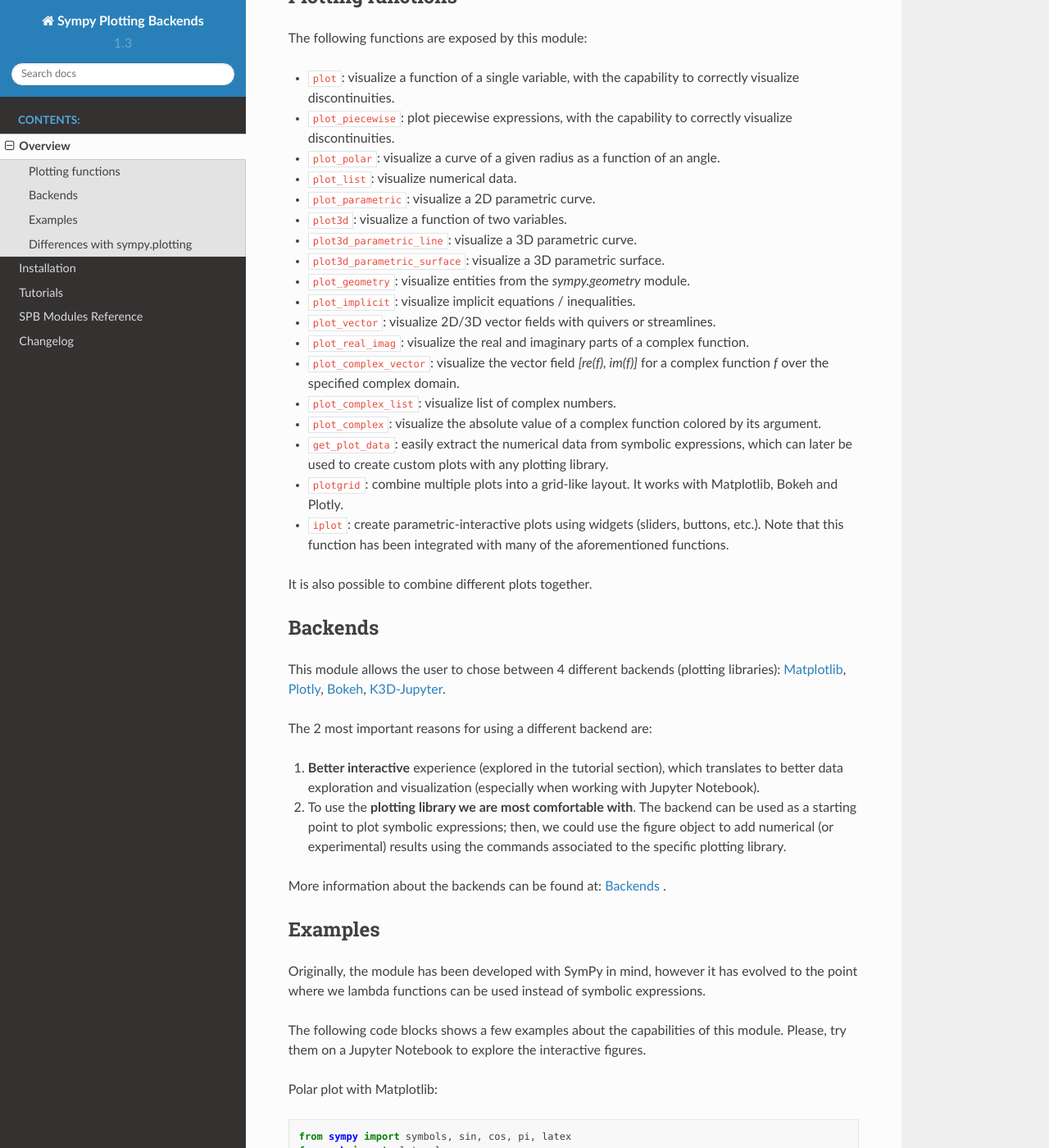
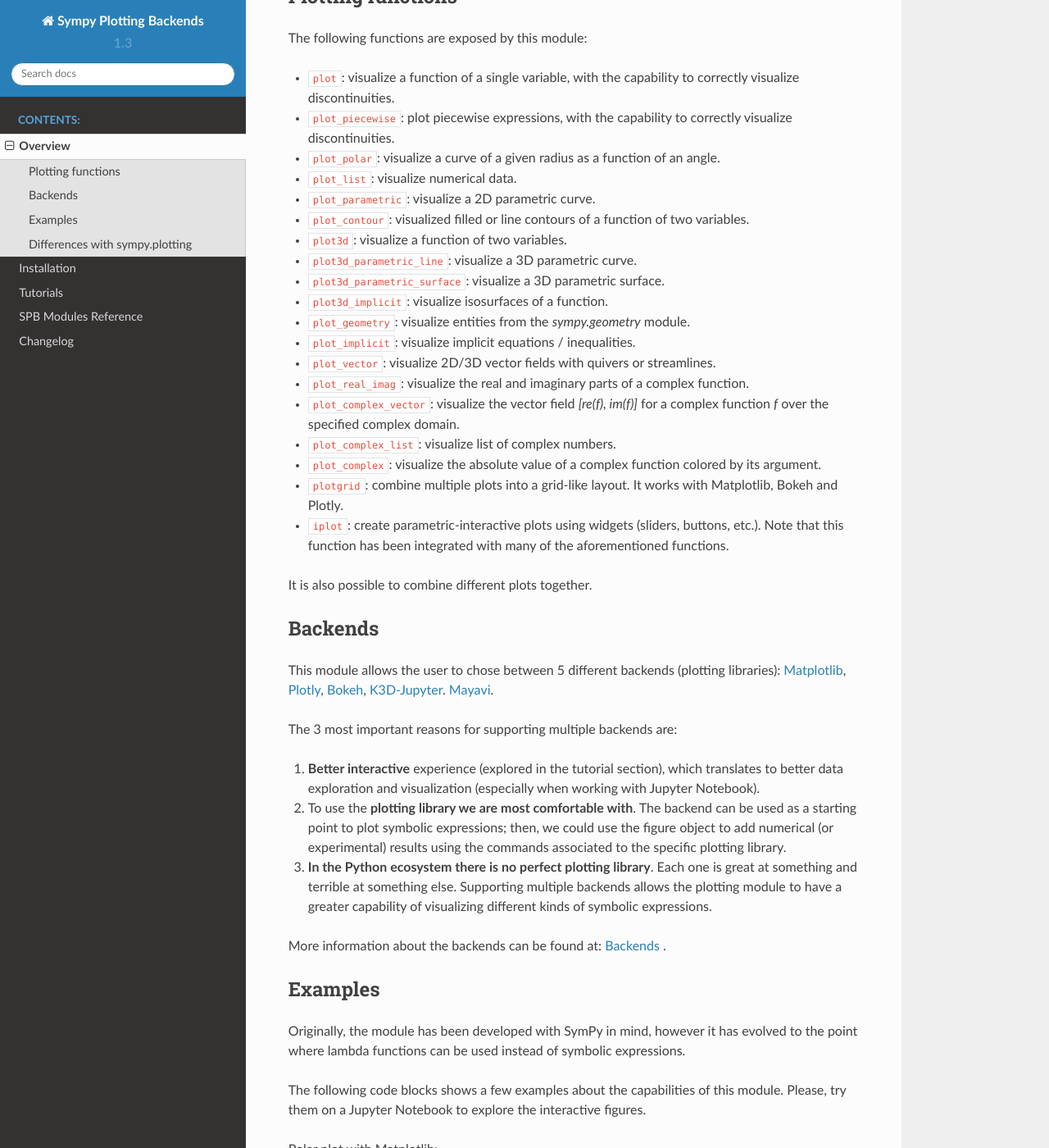
Before and after one commit to Davide-sd/sympy-plot-backends, a Sphinx documentation site: the page built from doc/source/overview.rst, in a window 1280 px wide and 1400 px high, scrolled down 229 px. Shown: the whole window at 82% size. Built offline with Sphinx 7.4.7 and the Read the Docs theme 2.0.0, drawn with Linux system fonts in a browser that asks for light colours; some of the changed text lies outside the part shown.

Commit message:
updated documentation

```diff
--- a/doc/requirements.txt
+++ b/doc/requirements.txt
@@ -5,5 +5,7 @@ jupyter-sphinx
 nbsphinx
 nbsphinx_link
 sphinx-rtd-theme
+# to be able to install mayavi we need
 vtk
+# to satidfy ipympl requirements we need
 ipywidgets<8,>=7.6.0
--- a/doc/source/changelog.rst
+++ b/doc/source/changelog.rst
@@ -5,12 +5,14 @@
 v1.3.1
 ======
 
-* Reintroduced ``MayaviBackend`` to plot symbolic expressions with Mayavi.
+* Reintroduced ``MayaviBackend`` to plot 3D symbolic expressions with Mayavi.
   Note that interactive widgets are still not supported by this backend.
 
 * ``plot_contour`` is now able to create filled contours or line contours on
   backends that supports such distinction. Set the ``is_filled`` keyword
   argument to choose the behaviour.
+
+* Implemented interactive widget support for ``plot_list``.
 
 * Implemented back-compatibility-related features with SymPy.
 
--- a/doc/source/overview.rst
+++ b/doc/source/overview.rst
@@ -18,9 +18,12 @@ The following functions are exposed by this module:
   angle.
 * ``plot_list``: visualize numerical data.
 * ``plot_parametric``: visualize a 2D parametric curve.
+* ``plot_contour``: visualized filled or line contours of a function of two
+  variables.
 * ``plot3d``: visualize a function of two variables.
 * ``plot3d_parametric_line``: visualize a 3D parametric curve.
 * ``plot3d_parametric_surface``: visualize a 3D parametric surface.
+* ``plot3d_implicit``: visualize isosurfaces of a function.
 * ``plot_geometry``: visualize entities from the `sympy.geometry` module.
 * ``plot_implicit``: visualize implicit equations / inequalities.
 * ``plot_vector``: visualize 2D/3D vector fields with quivers or streamlines.
@@ -31,9 +34,6 @@ The following functions are exposed by this module:
 * ``plot_complex_list``: visualize list of complex numbers.
 * ``plot_complex``: visualize the absolute value of a complex function
   colored by its argument.
-* ``get_plot_data``: easily extract the numerical data from symbolic
-  expressions, which can later be used to create custom plots with any
-  plotting library.
 * ``plotgrid``: combine multiple plots into a grid-like layout. It works with
   Matplotlib, Bokeh and Plotly.
 * ``iplot``: create parametric-interactive plots using widgets (sliders,
@@ -46,11 +46,15 @@ It is also possible to combine different plots together.
 Backends
 ========
 
-This module allows the user to chose between 4 different backends (plotting
-libraries): `Matplotlib <https://matplotlib.org/>`_, `Plotly <https://plotly.com/>`_,
-`Bokeh <https://github.com/bokeh/bokeh>`_, `K3D-Jupyter <https://github.com/K3D-tools/K3D-jupyter>`_.
+This module allows the user to chose between 5 different backends (plotting
+libraries):
+`Matplotlib <https://matplotlib.org/>`_,
+`Plotly <https://plotly.com/>`_,
+`Bokeh <https://github.com/bokeh/bokeh>`_,
+`K3D-Jupyter <https://github.com/K3D-tools/K3D-jupyter>`_.
+`Mayavi <https://docs.enthought.com/mayavi/mayavi/>`_.
 
-The 2 most important reasons for using a different backend are:
+The 3 most important reasons for supporting multiple backends are:
 
 #. **Better interactive** experience (explored in the tutorial section), which
    translates to better data exploration and visualization (especially when
@@ -61,6 +65,11 @@ The 2 most important reasons for using a different backend are:
    use the figure object to add numerical (or experimental) results using the
    commands associated to the specific plotting library.
 
+#. **In the Python ecosystem there is no perfect plotting library**. Each one
+   is great at something and terrible at something else. Supporting multiple
+   backends allows the plotting module to have a greater capability of
+   visualizing different kinds of symbolic expressions.
+
 More information about the backends can be found at:
 :doc:`Backends </modules/backends/index>` .
 
@@ -69,7 +78,7 @@ Examples
 ========
 
 Originally, the module has been developed with SymPy in mind, however it has
-evolved to the point where we lambda functions can be used instead of symbolic
+evolved to the point where lambda functions can be used instead of symbolic
 expressions.
 
 The following code blocks shows a few examples about the capabilities of
@@ -128,8 +137,8 @@ Polar plot with Matplotlib:
 
 3D plot with K3D-Jupyter and polar discretization. Two identical expressions
 are going to be plotted, one will display the mesh with a solid color, the
-other will display the wireframe. Customization on the colors, solid/wireframe
-can easily be done after the plot is created:
+other will display the wireframe. Customization on the colors,
+surface/wireframe can easily be done after the plot is created:
 
 .. code-block:: python
 
@@ -319,8 +328,8 @@ Differences with sympy.plotting
   we can customize the plot even further. In particular:
 
   * it is possible to set a custom label directly from any plot function.
-  * by setting specific dictionaries, the full potential of each backend can be
-    used by providing backend-specific keyword arguments.
+  * the full potential of each backend can be accessed by providing
+    dictionaries containing backend-specific keyword arguments.
 
   .. code-block:: python
 
```
Also changed, not shown: doc/source/modules/backends/index.rst (+5 -3 lines).
